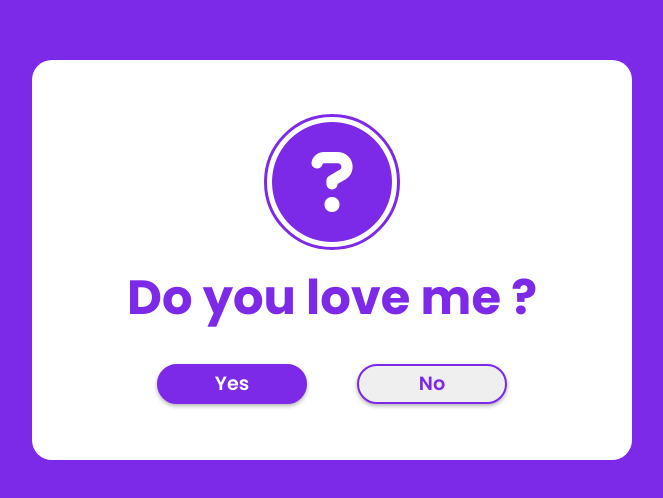
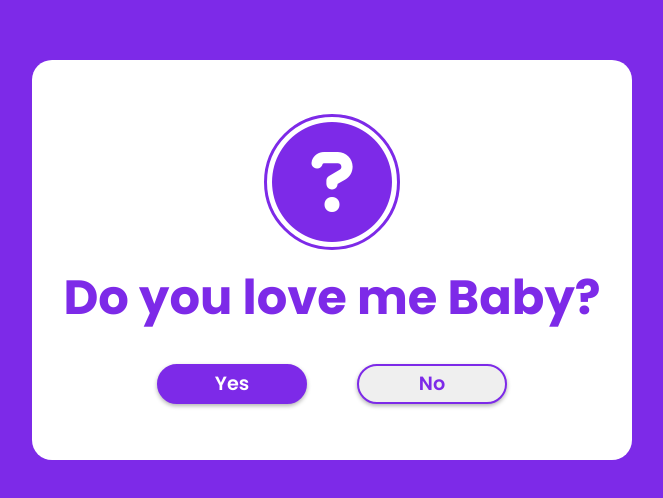
Before and after one commit to rimax200/Love_Question, a plain HTML site: page index.html in a window 1280 px wide. Shown: the part 140-638 px from the top of the page, without its empty margins (308-971 px from the left). Drawn offline with Linux system fonts and the light colour scheme.

Commit message:
index.html

```diff
--- a/index.html
+++ b/index.html
@@ -5,7 +5,7 @@
     <meta charset="UTF-8">
     <meta http-equiv="X-UA-Compatible" content="IE=edge">
     <meta name="viewport" content="width=device-width, initial-scale=1.0">
-    <title>Question Box & Button Randomly Change Position | Codehal</title>
+    <title>Do You Love Maxwell | Maxwell</title>
     <link rel="stylesheet" href="https://cdnjs.cloudflare.com/ajax/libs/font-awesome/6.2.0/css/all.min.css">
     <link rel="stylesheet" href="style.css">
 </head>
@@ -14,7 +14,7 @@
 
     <div class="wrapper">
         <i class="fa-solid fa-circle-question"></i>
-        <h2 class="question">Do you love me ?</h2>
+        <h2 class="question">Do you love me Baby?</h2>
         <div class="btn-group">
             <button class="yes-btn">Yes</button>
             <button class="no-btn">No</button>
```
